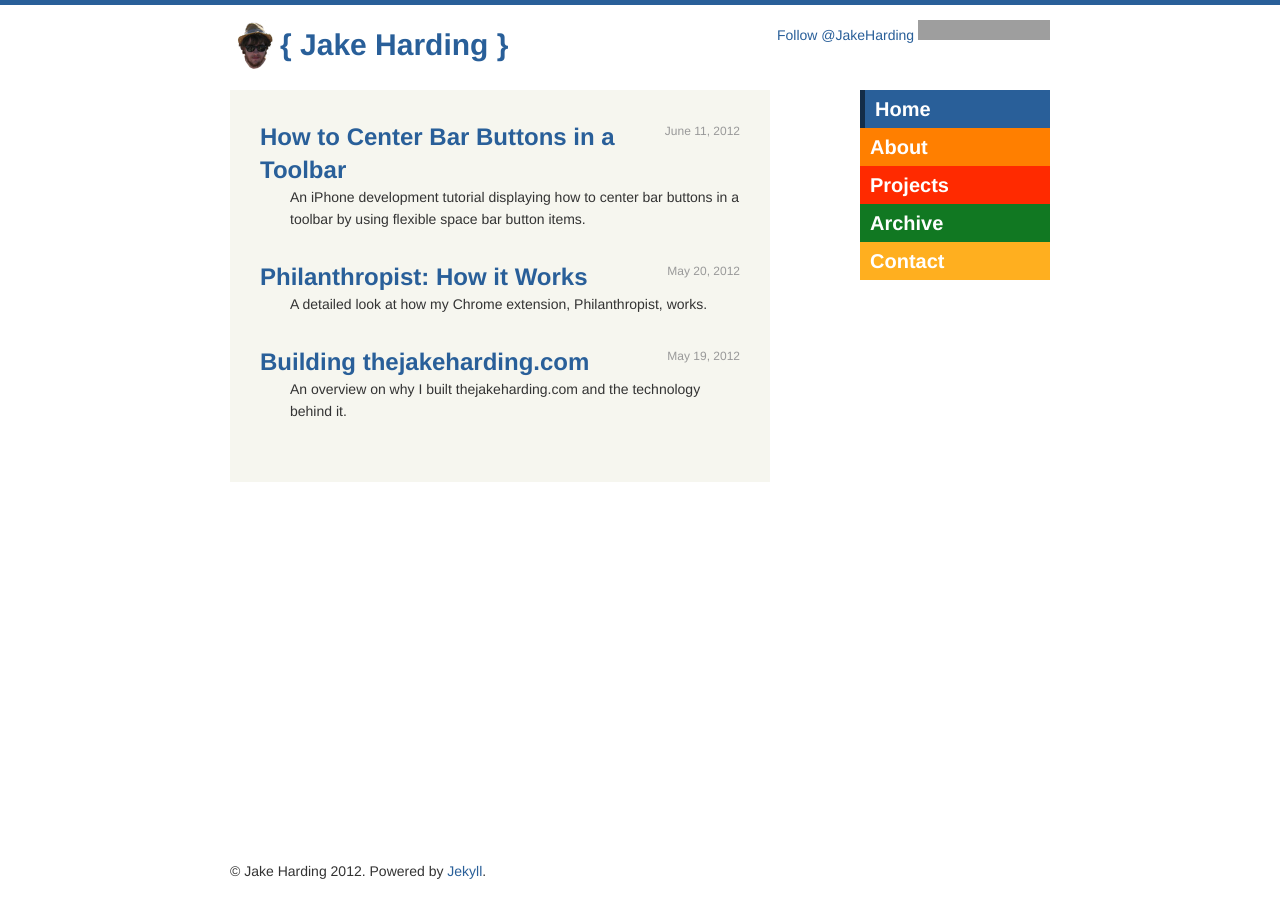
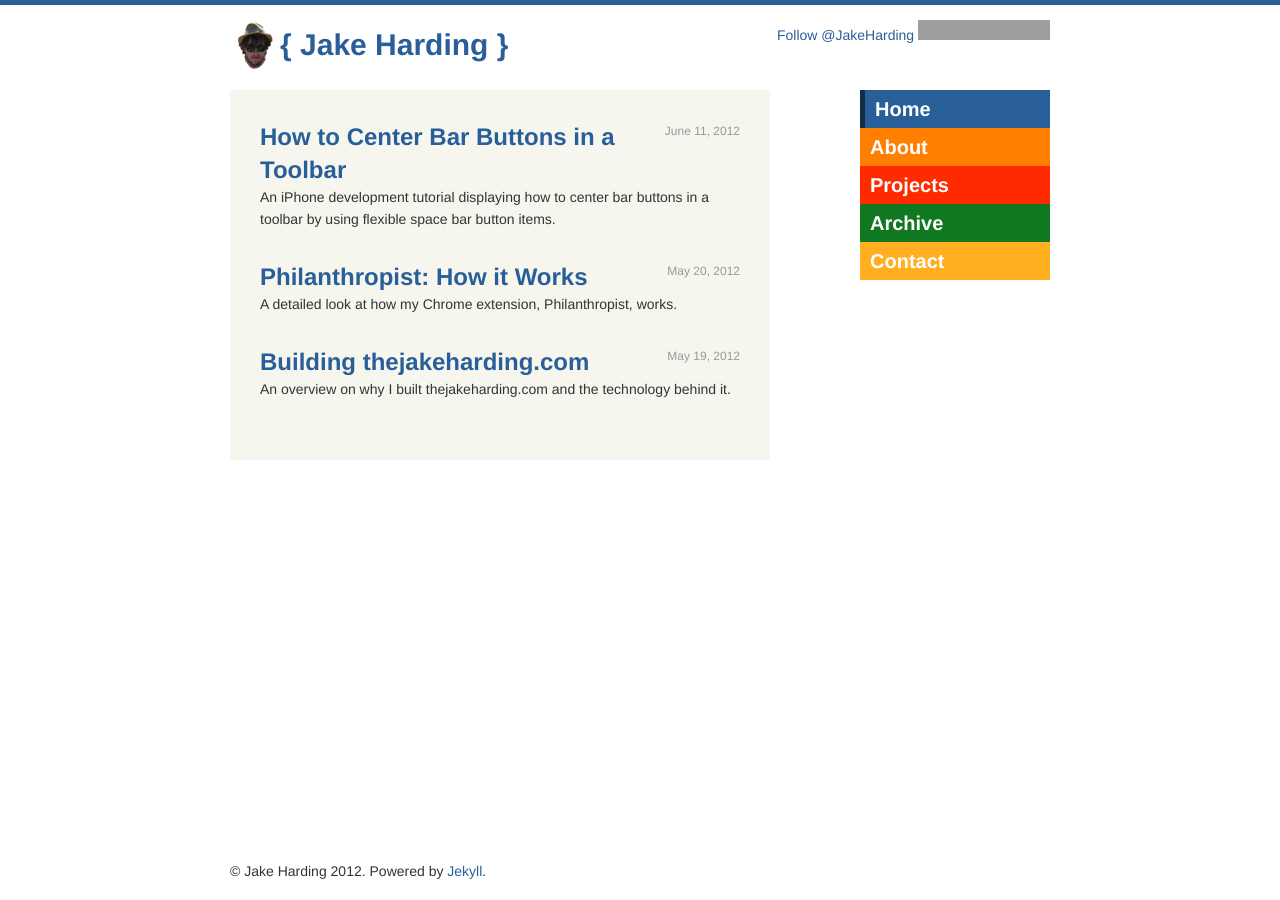
Before and after one commit to jharding/jharding.github.com, a Jekyll site: the page built from index.html, in a window 1280 px wide. Built offline with Jekyll 4.4.1, drawn with Linux system fonts in a browser that asks for light colours; comment, search, counter and statistics services are not loaded; grey boxes are pictures that could not be loaded.

Commit message:
Removing indent from post description.

```diff
--- a/public/style/jharding.css
+++ b/public/style/jharding.css
@@ -4421,9 +4421,6 @@ body footer {
 .most-recent-posts li {
   margin-bottom: 30px;
 }
-.most-recent-posts li .post-description {
-  margin: 0 0 0 30px;
-}
 body.about .action-shot {
   display: block;
   height: 450px;
--- a/public/style/most_recent_posts.less
+++ b/public/style/most_recent_posts.less
@@ -2,8 +2,5 @@
 .most-recent-posts {
   li {
     margin-bottom: 30px;
-    .post-description {
-      margin: 0 0 0 30px;
-    }
   }
 }
```
